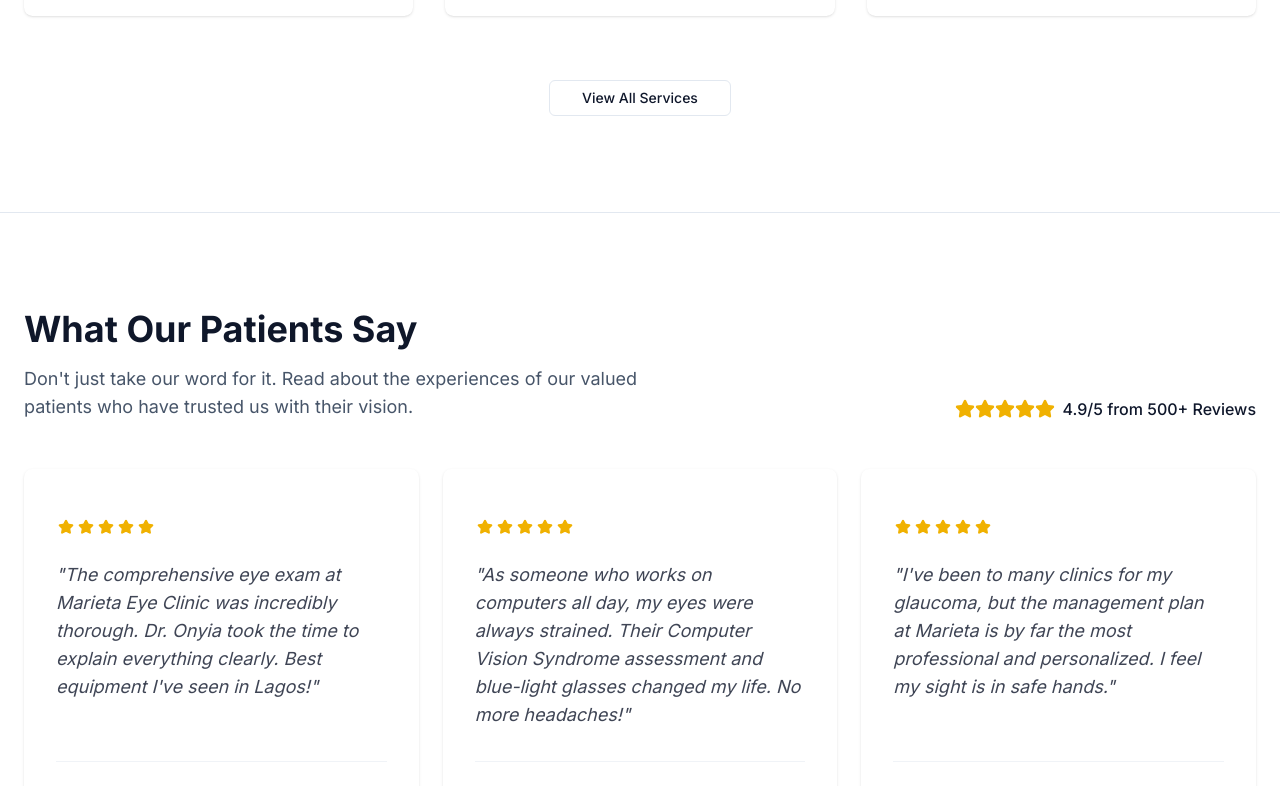
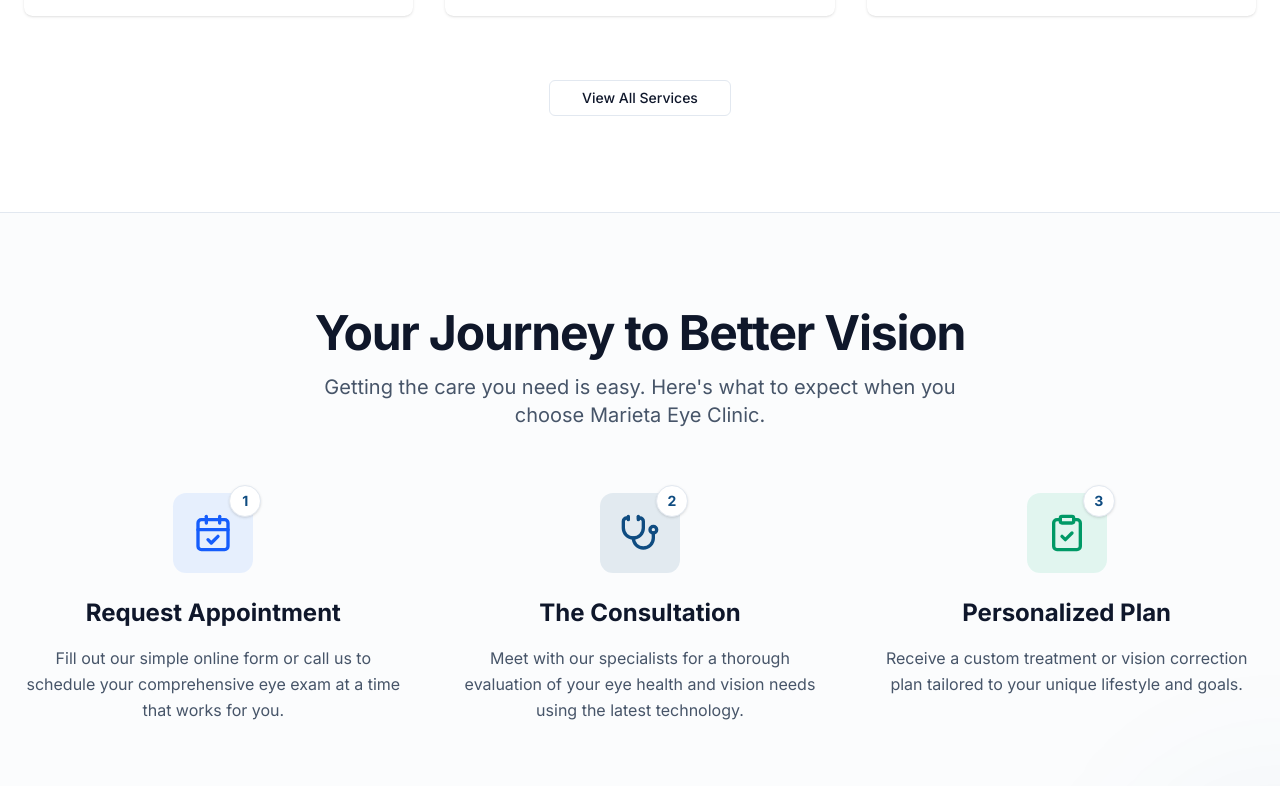
Before and after one commit to Chuzzy99/marieta, a Next.js app: page / in a window 1280 px wide. Shown: the part 2002-2788 px from the top of the page. Built offline with nearby package versions, Linux system fonts and the light colour scheme.

Commit message:
Remove reviews section from homepage

```diff
--- a/app/page.tsx
+++ b/app/page.tsx
@@ -1,7 +1,6 @@
 import type { Metadata } from "next";
 import HeroSection from "@/components/pages/home/HeroSection";
 import ServicesGrid from "@/components/pages/home/ServicesGrid";
-import TestimonialsPreview from "@/components/pages/home/TestimonialsPreview";
 import HowItWorksPreview from "@/components/pages/home/HowItWorksPreview";
 import TrustBadges from "@/components/shared/TrustBadges";
 import CTABanner from "@/components/shared/CTABanner";
@@ -33,7 +32,6 @@
       <HeroSection />
       <TrustBadges />
       <ServicesGrid />
-      <TestimonialsPreview />
       <HowItWorksPreview />
       <NewsletterSection />
       <CTABanner />
--- a/components/pages/home/TestimonialsPreview.tsx
+++ /dev/null
@@ -1,73 +0,0 @@
-import { Star } from "lucide-react";
-import { Card, CardContent } from "@/components/ui/card";
-import { buttonVariants } from "@/components/ui/button-variants";
-import { cn } from "@/lib/utils";
-import Link from "next/link";
-import { testimonials } from "@/lib/data/testimonials";
-
-// Use first 3 testimonials for the preview to fit nicely in a grid
-const previewTestimonials = testimonials.slice(0, 3);
-
-export default function TestimonialsPreview() {
-  return (
-    <section className="py-24 bg-background overflow-hidden relative">
-      <div className="container px-4 md:px-6">
-        <div className="flex flex-col md:flex-row justify-between items-end mb-12">
-          <div className="max-w-2xl">
-            <h2 className="text-3xl md:text-4xl font-bold text-foreground mb-4">
-              What Our Patients Say
-            </h2>
-            <p className="text-lg text-muted-foreground">
-              Don&apos;t just take our word for it. Read about the experiences of our valued patients who have trusted us with their vision.
-            </p>
-          </div>
-          <div className="mt-6 md:mt-0 flex items-center space-x-2">
-            <div className="flex items-center text-yellow-500">
-              <Star className="w-5 h-5 fill-current" />
-              <Star className="w-5 h-5 fill-current" />
-              <Star className="w-5 h-5 fill-current" />
-              <Star className="w-5 h-5 fill-current" />
-              <Star className="w-5 h-5 fill-current" />
-            </div>
-            <span className="font-medium">4.9/5 from 500+ Reviews</span>
-          </div>
-        </div>
-
-        <div className="grid grid-cols-1 md:grid-cols-2 lg:grid-cols-3 gap-6">
-          {previewTestimonials.map((testimonial, index) => (
-            <Card key={index} className="h-full border-slate-200 hover:border-primary/20 transition-all duration-300 clinical-shadow bg-muted/5">
-              <CardContent className="p-8 flex flex-col h-full">
-                <div className="flex text-yellow-500 mb-6">
-                  {Array.from({ length: testimonial.rating }).map((_, i) => (
-                    <Star key={i} className="w-4 h-4 fill-current m-0.5" />
-                  ))}
-                </div>
-                <blockquote className="flex-grow text-lg mb-8 italic text-foreground/80">
-                  &quot;{testimonial.quote}&quot;
-                </blockquote>
-                <div className="flex items-center mt-auto border-t border-border/50 pt-6">
-                  <div className="w-12 h-12 rounded-full bg-primary/10 text-primary flex items-center justify-center font-bold text-lg mr-4">
-                    {testimonial.initials}
-                  </div>
-                  <div>
-                    <div className="font-bold">{testimonial.name}</div>
-                    <div className="text-xs text-muted-foreground uppercase tracking-wider">{testimonial.service}</div>
-                  </div>
-                </div>
-              </CardContent>
-            </Card>
-          ))}
-        </div>
-
-        <div className="mt-12 text-center">
-          <Link
-            href="/testimonials"
-            className={cn(buttonVariants({ variant: "link" }), "text-lg")}
-          >
-            Read All Testimonials
-          </Link>
-        </div>
-      </div>
-    </section>
-  );
-}
```
